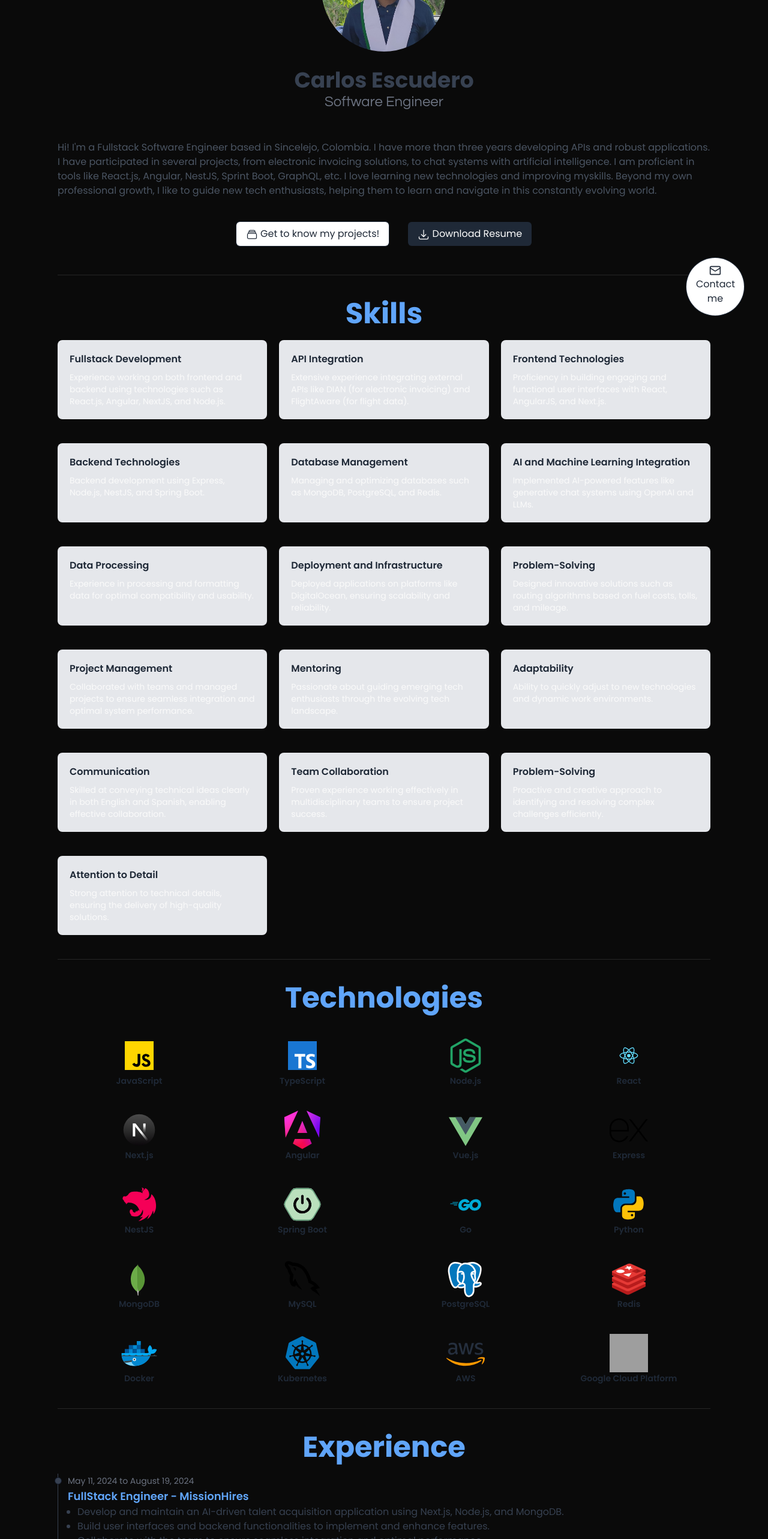
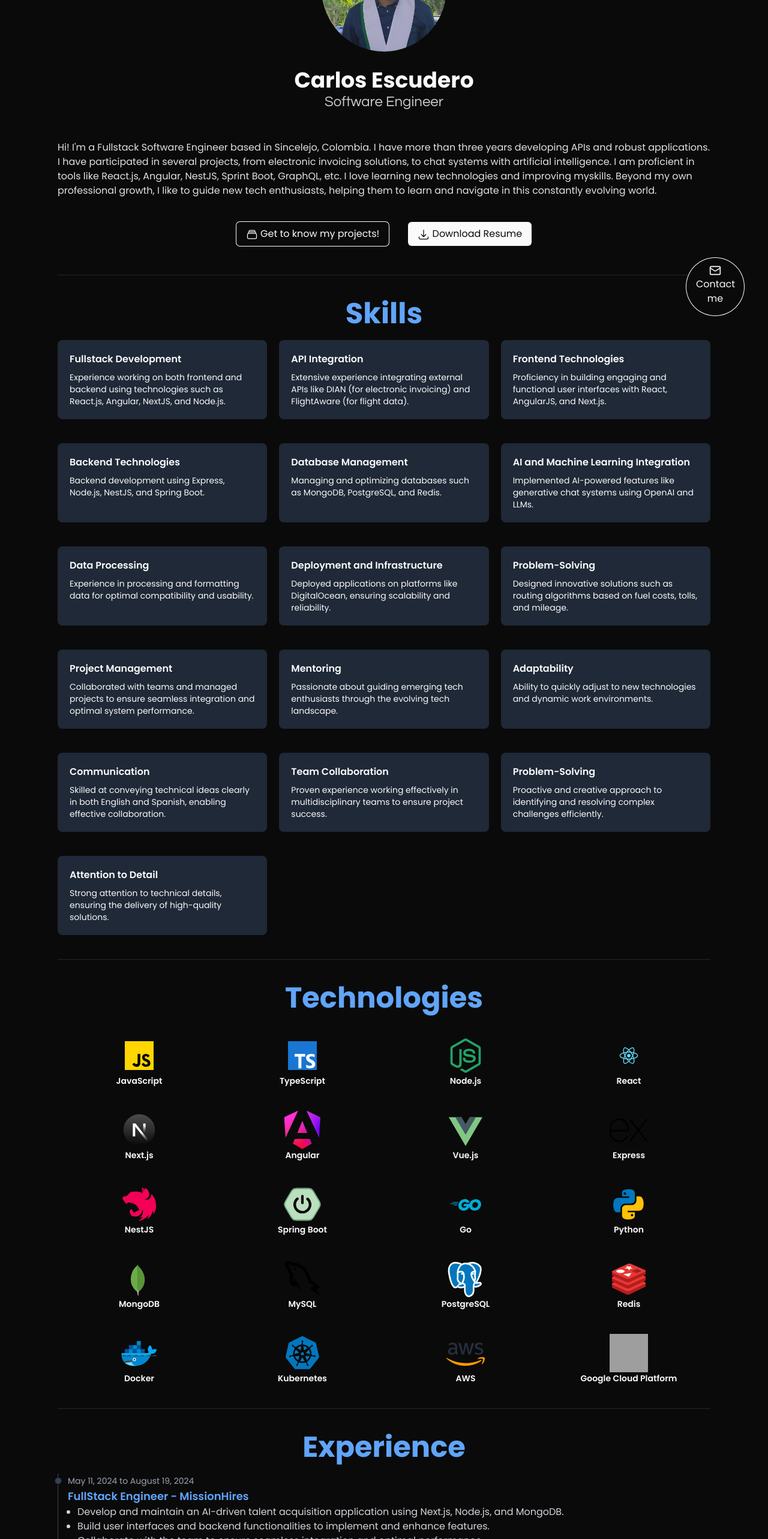
Before and after one commit to carlosescor2199/portfolio, a Next.js app: page /about in a window 1280 px wide. Shown: the part 234-2800 px from the top of the page at 60% size. Built offline with nearby package versions, Linux system fonts and the light colour scheme; grey boxes are pictures that could not be loaded.

Commit message:
dark mode complete

```diff
--- a/src/app/page.tsx
+++ b/src/app/page.tsx
@@ -25,7 +25,7 @@ export default function Home() {
           className={cn("grid flex-1 p-8 pb-5 md:grid-cols-2 xl:p-24")}
         >
           <div className="flex flex-col justify-center space-y-8">
-            <h1 className={cn("text-center text-4xl font-extrabold text-gray-800 sm:text-5xl md:text-start")}>
+            <h1 className={cn("text-center text-4xl font-extrabold text-foreground sm:text-5xl md:text-start")}>
               Limitless Innovation in Software Development
             </h1>
             <p>
--- a/src/components/common/buttons-container.tsx
+++ b/src/components/common/buttons-container.tsx
@@ -31,8 +31,8 @@ export function ButtonsContainer({
           }}
           whileHover={{ scale: 1.1 }}
           className={cn(
-            "w-full rounded-md bg-white px-4 py-2 text-gray-800 ring-1 ring-gray-800",
-            "hover:bg-gray-100 focus:outline-none focus:ring-2 md:w-auto",
+            "w-full rounded-md bg-transparent px-4 py-2 text-foreground ring-1 ring-foreground",
+            "focus:outline-none focus:ring-2 md:w-auto",
           )}
         >
           <Link href="/about">
@@ -59,8 +59,8 @@ export function ButtonsContainer({
           }}
           whileHover={{ scale: 1.1 }}
           className={cn(
-            "w-full rounded-md bg-white px-4 py-2 text-gray-800 ring-1 ring-gray-800",
-            "hover:bg-gray-100 focus:outline-none focus:ring-2 md:w-auto",
+            "w-full rounded-md bg-transparent px-4 py-2 text-foreground ring-1 ring-foreground",
+            "focus:outline-none focus:ring-2 md:w-auto",
           )}
         >
           <Link href="/projects">
@@ -89,7 +89,7 @@ export function ButtonsContainer({
           }}
           whileHover={{ scale: 1.1 }}
           className={cn(
-            "w-full rounded-md bg-gray-800 px-4 py-2 text-center text-white hover:bg-gray-900 focus:outline-none focus:ring-2 focus:ring-blue-500 focus:ring-opacity-50 md:w-auto",
+            "w-full rounded-md bg-foreground px-4 py-2 text-center text-background focus:outline-none focus:ring-2 md:w-auto",
           )}
         >
           <ArrowDownTrayIcon className="inline h-5 w-5" /> Download Resume
--- a/src/components/common/contact-me-button.tsx
+++ b/src/components/common/contact-me-button.tsx
@@ -13,8 +13,8 @@ export function ContactMeButton() {
       whileTap={{ scale: 1.4 }}
       className={cn(
         "fixed bottom-5 right-5 md:bottom-10 md:right-10",
-        "h-24 w-24 rounded-full bg-white px-4 py-2 text-center text-gray-800 ring-1 ring-gray-800",
-        "hover:bg-gray-800 hover:text-white focus:outline-none",
+        "h-24 w-24 rounded-full bg-background px-4 py-2 text-center text-foreground ring-1 ring-foreground",
+        "hover:bg-foreground hover:text-background focus:outline-none",
       )}
     >
       <MailIcon className="inline h-5 w-5 font-semibold" /> Contact me
--- a/src/components/footer/footer.tsx
+++ b/src/components/footer/footer.tsx
@@ -90,8 +90,8 @@ export default function Footer() {
             </div>
           </div>
         </div>
-        <div className="mt-8 border-t border-gray-900/10 pt-8">
-          <p className="m-0 text-center text-xs leading-5 text-gray-500">
+        <div className="mt-8 border-t pt-8">
+          <p className="m-0 text-center text-xs leading-5 text-foreground">
             &copy; {moment().year()} Carlos Escudero, Inc. All rights reserved.
           </p>
         </div>
--- a/src/components/timeline/timeline-education.tsx
+++ b/src/components/timeline/timeline-education.tsx
@@ -31,21 +31,18 @@ export function TimelineEducation({ items }: { items: Education[] }) {
               whileInView={{ y: 0, opacity: 1 }}
             >
               <h3 className="text-lg font-semibold text-blue-400">{item.degree}</h3>
-              <time className="mb-1 text-sm font-normal leading-none text-gray-400 dark:text-gray-500">
+              <time className="mb-1 text-sm font-normal leading-none text-gray-400">
                 {moment(item.start_date).year()}
               </time>
               {moment(item.start_date).year() !== moment(item.end_date).year() && (
                 <>
-                  <span className="mb-1 text-sm font-normal leading-none text-gray-400 dark:text-gray-500"> to </span>
-                  <time className="mb-1 text-sm font-normal leading-none text-gray-400 dark:text-gray-500">
+                  <span className="mb-1 text-sm font-normal leading-none text-gray-400"> to </span>
+                  <time className="mb-1 text-sm font-normal leading-none text-gray-400">
                     {item.end_date ? moment(item.end_date).year() : "Present"}
                   </time>
                 </>
               )}
-              <span className="mb-1 text-sm font-normal leading-none text-gray-400 dark:text-gray-500">
-                {" "}
-                | {item.school}{" "}
-              </span>
+              <span className="mb-1 text-sm font-normal leading-none text-gray-400"> | {item.school} </span>
             </motion.div>
           </li>
         ))}
--- a/src/components/timeline/timeline-experience.tsx
+++ b/src/components/timeline/timeline-experience.tsx
@@ -31,17 +31,17 @@ export const TimelineExperience = ({ items }: { items: WorkExperience[] }) => {
               transition={{ duration: 1, delay: (index + 1) * 0.3 }}
               whileInView={{ y: 0, opacity: 1 }}
             >
-              <time className="mb-1 text-sm font-normal leading-none text-gray-400 dark:text-gray-500">
+              <time className="mb-1 text-sm font-normal leading-none text-gray-400">
                 {moment(item.start_date).format("LL")}
               </time>
-              <span className="mb-1 text-sm font-normal leading-none text-gray-400 dark:text-gray-500"> to </span>
-              <time className="mb-1 text-sm font-normal leading-none text-gray-400 dark:text-gray-500">
+              <span className="mb-1 text-sm font-normal leading-none text-gray-400"> to </span>
+              <time className="mb-1 text-sm font-normal leading-none text-gray-400">
                 {item.end_date ? moment(item.end_date).format("LL") : "Present"}
               </time>
               <h3 className="text-lg font-semibold text-blue-400">
                 {item.title} - {item.company}
               </h3>
-              <div className="mb-4 ml-4 text-base font-normal text-gray-700">{item.description}</div>
+              <div className="mb-4 ml-4 text-base font-normal text-gray-700 dark:text-gray-300">{item.description}</div>
             </motion.div>
           </li>
         ))}
--- a/src/sections/about/presentation-section.tsx
+++ b/src/sections/about/presentation-section.tsx
@@ -37,7 +37,7 @@ export function PresentationSection() {
               transition: { delay: 0.5, duration: 0.5, ease: "circInOut" },
             },
           }}
-          className={cn("mt-7 text-4xl font-bold text-gray-700")}
+          className={cn("mt-7 text-4xl font-bold text-foreground")}
         >
           Carlos Escudero
         </motion.h1>
@@ -53,7 +53,7 @@ export function PresentationSection() {
               transition: { delay: 1, duration: 0.5, ease: "linear" },
             },
           }}
-          className={cn(questrial.className, "text-2xl font-bold text-gray-500")}
+          className={cn(questrial.className, "text-2xl font-bold text-foreground/80")}
         >
           Software Engineer
         </motion.p>
@@ -71,7 +71,7 @@ export function PresentationSection() {
               transition: { delay: 1.5, duration: 0.5, ease: "linear" },
             },
           }}
-          className="text-gray-600"
+          className="text-foreground/90"
         >
           Hi! I&apos;m a Fullstack Software Engineer based in Sincelejo, Colombia. I have more than three years
           developing APIs and robust applications. I have participated in several projects, from electronic invoicing
--- a/src/sections/about/skills-section.tsx
+++ b/src/sections/about/skills-section.tsx
@@ -1,5 +1,6 @@
 /* eslint-disable @next/next/no-img-element */
 "use client";
+import { cn } from "@/lib/utils";
 import { motion } from "framer-motion";
 
 export function SkillsSection() {
@@ -24,9 +25,11 @@ export function SkillsSection() {
             viewport={{ once: true }}
             transition={{ duration: 0.7, delay: (index + 1) * 0.08 }}
             whileInView={{ y: 0, opacity: 1 }}
-            className="flex flex-col gap-2 rounded-lg bg-gray-200 p-5"
+            className={cn("flex flex-col gap-2 rounded-lg bg-gray-200 p-5", "dark:bg-gray-800")}
           >
-            <h3 className="text-start text-base font-semibold text-gray-800">{skill.title}</h3>
+            <h3 className={cn("text-start text-base font-semibold text-gray-800", "dark:text-gray-50")}>
+              {skill.title}
+            </h3>
             <p className="text-sm">{skill.description}</p>
           </motion.div>
         ))}
--- a/src/sections/about/software-section.tsx
+++ b/src/sections/about/software-section.tsx
@@ -28,7 +28,7 @@ export function SoftwareSection() {
             className="flex flex-col items-center gap-y-2"
           >
             <Image src={skill.icon} alt={skill.name} height={100} width={100} className="h-16 w-16" />
-            <span className="text-sm font-semibold text-gray-800">{skill.name}</span>
+            <span className="text-sm font-semibold text-foreground">{skill.name}</span>
           </motion.div>
         ))}
       </div>
--- a/src/sections/about/technology-section.tsx
+++ b/src/sections/about/technology-section.tsx
@@ -28,7 +28,7 @@ export function TechnologySection() {
             className="flex flex-col items-center"
           >
             <Image src={skill.icon} alt={skill.name} height={100} width={100} className="h-16 w-16" />
-            <span className="text-sm font-semibold text-gray-800">{skill.name}</span>
+            <span className="text-sm font-semibold text-foreground">{skill.name}</span>
           </motion.div>
         ))}
       </div>
```
Also changed, not shown: src/app/projects/page.tsx (+9 -2 lines), public/images/logos/github.svg (deleted).
